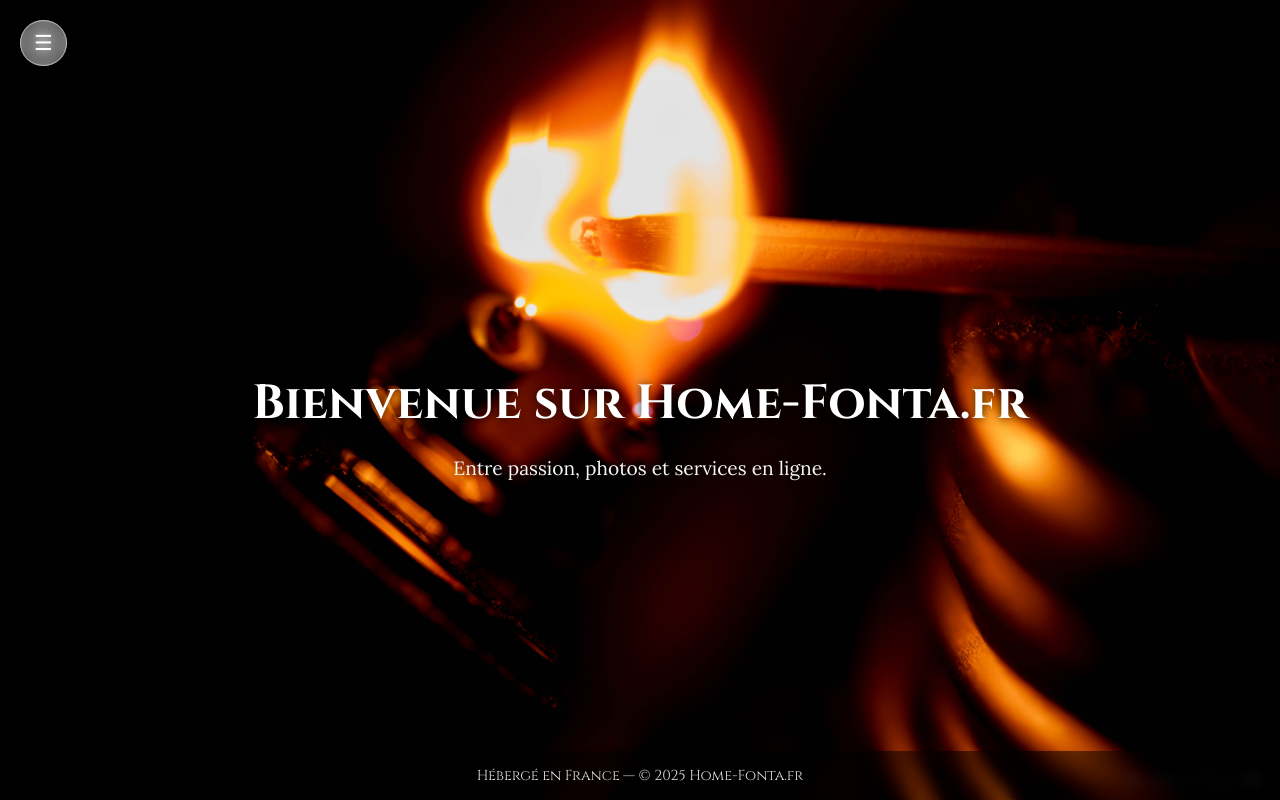
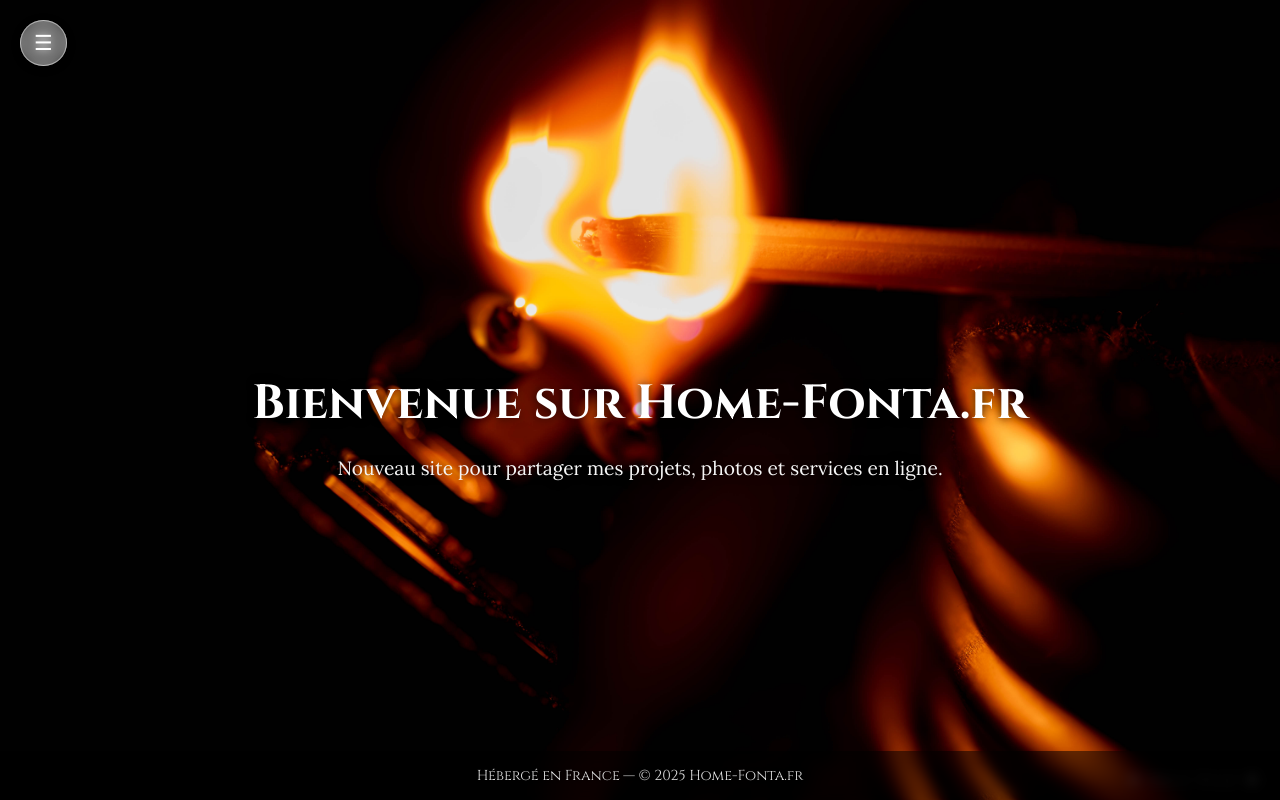
Before and after one commit to Nikob2o/home-fonta, a plain HTML site: page index.html in a window 1280 px wide. Drawn offline with Linux system fonts and the light colour scheme.

Commit message:
Modification du test accueil et présentation

```diff
--- a/index.html
+++ b/index.html
@@ -14,7 +14,7 @@
 
   <main class="content">
     <h1>Bienvenue sur Home-Fonta.fr</h1>
-    <p>Entre passion, photos et services en ligne.</p>
+    <p>Nouveau site pour partager mes projets, photos et services en ligne.</p>
   </main>
 
   <footer>
```
Also changed, not shown: presentation.html (+0 -1 lines), 1 other file.
